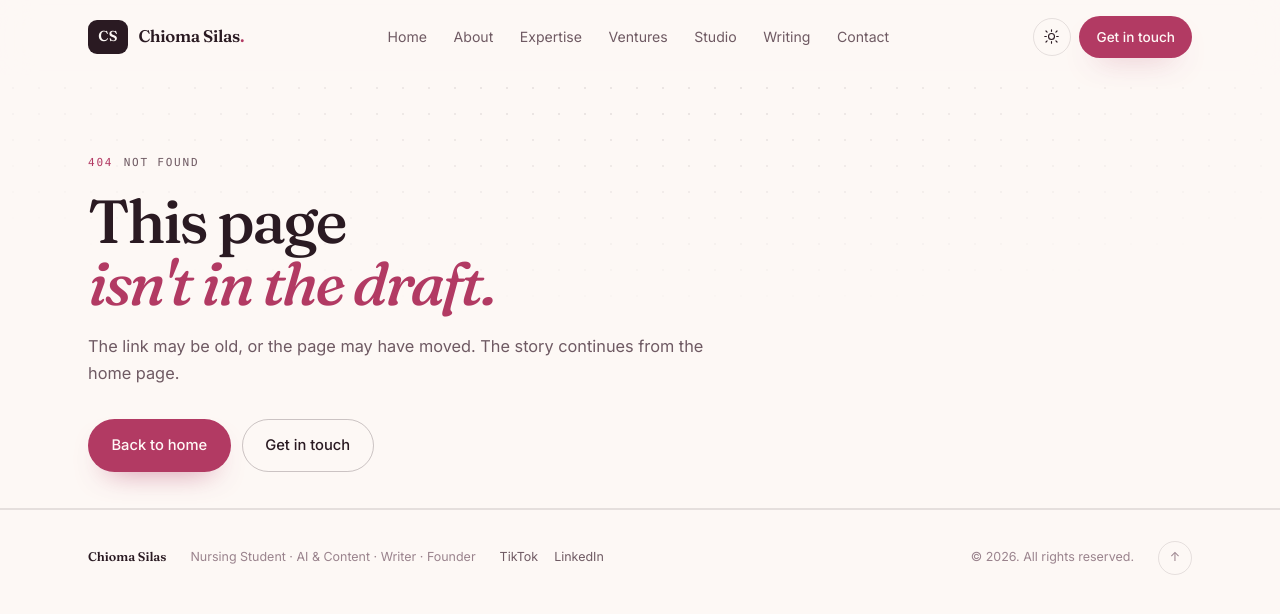
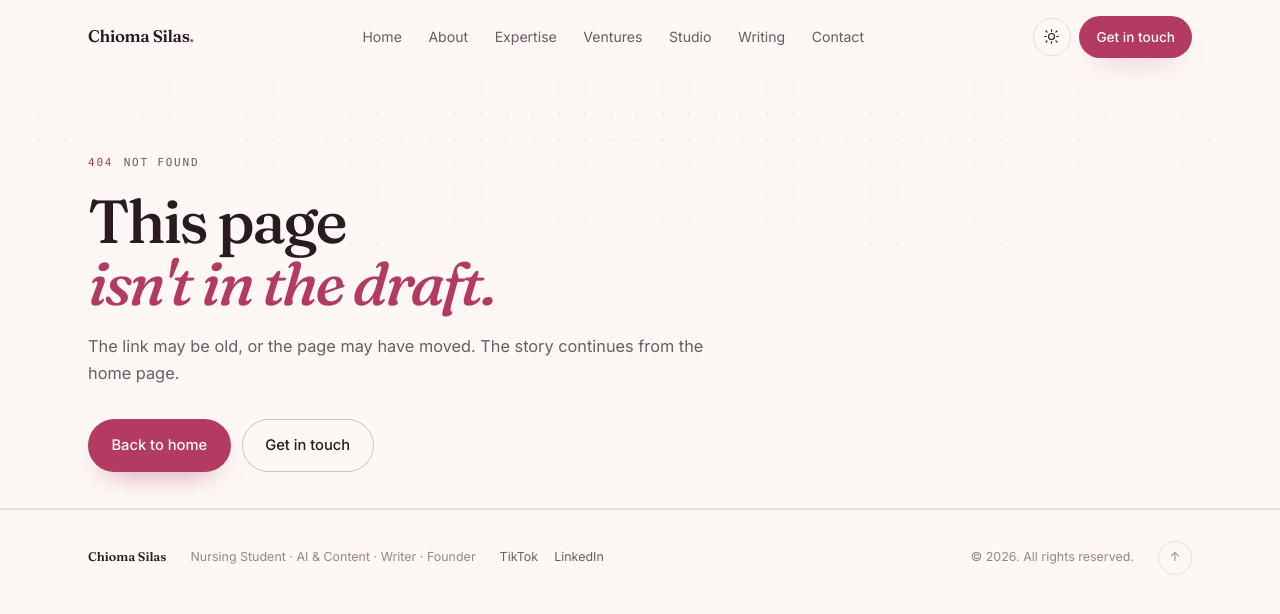
Before and after one commit to comradeonboard/chioma-silas-portfolio, a plain HTML site: page 404.html in a window 1280 px wide. Drawn offline with Linux system fonts and the light colour scheme.

Commit message:
Remove CS mark beside the site name

```diff
--- a/404.html
+++ b/404.html
@@ -24,7 +24,6 @@
   <header class="site-header" id="site-header">
     <div class="container header-inner">
       <a class="brand" href="index.html" aria-label="Chioma Silas, home page">
-        <span class="brand-mark">CS</span>
         <span class="brand-text">Chioma Silas<span class="brand-dot">.</span></span>
       </a>
       <nav class="nav" id="nav" aria-label="Primary">
```
Also changed, not shown: about.html (+0 -1 lines), contact.html (+0 -1 lines), expertise.html (+0 -1 lines), index.html (+0 -1 lines), studio.html (+0 -1 lines), ventures.html (+0 -1 lines), writing.html (+0 -1 lines).
